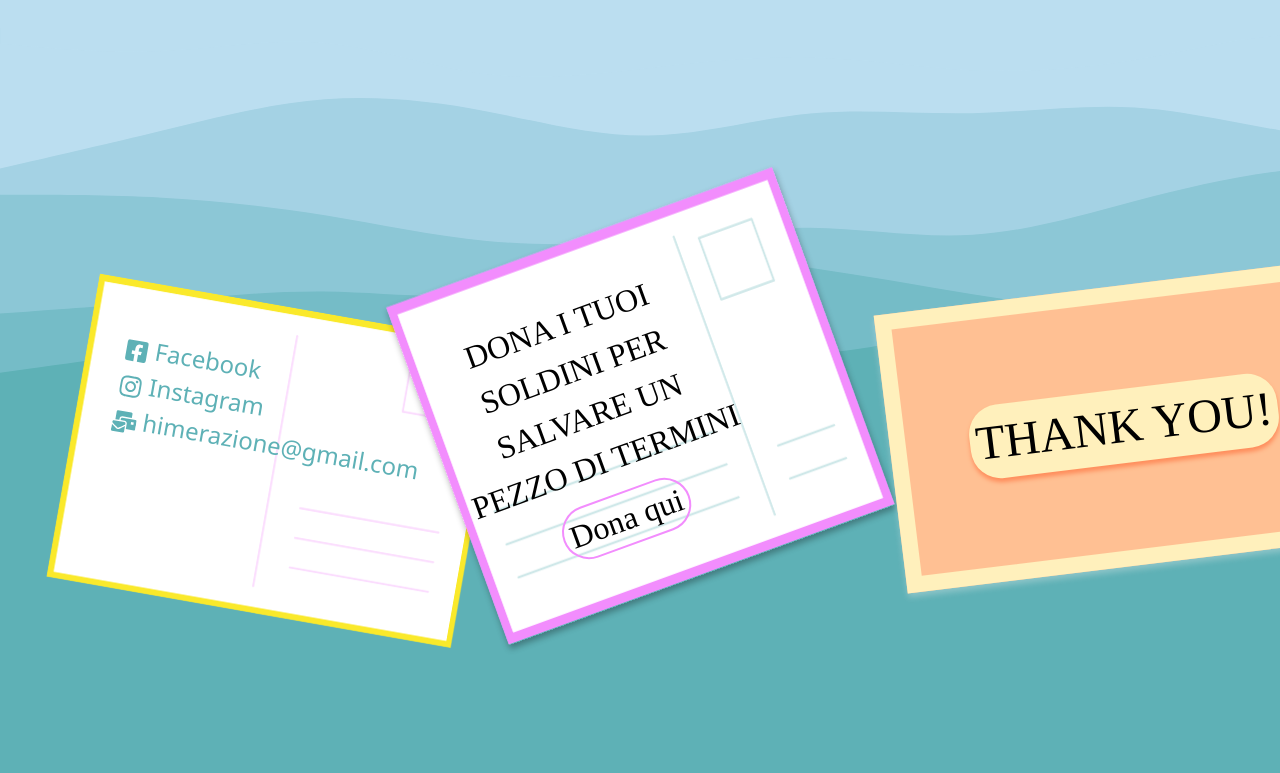
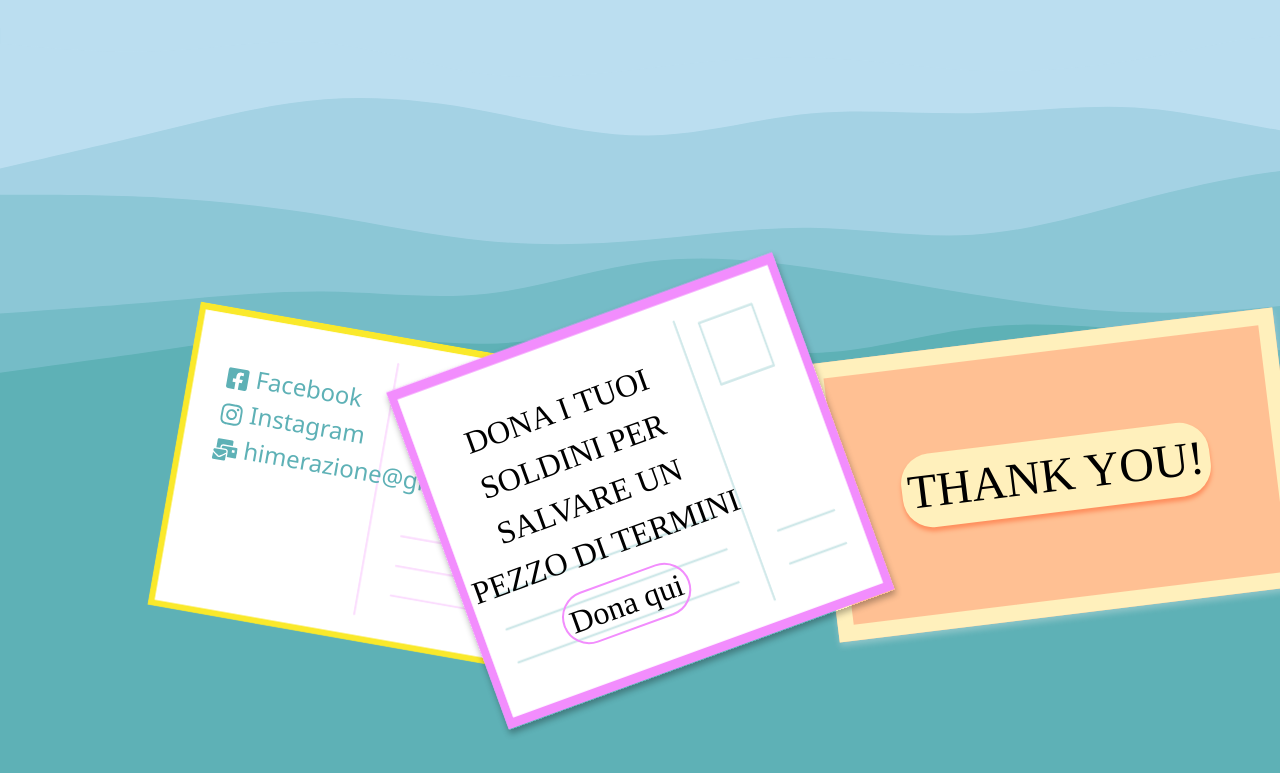
Before and after one commit to FrancescoIp/HimerAzione, a Next.js app: page /contact in a window 1280 px wide. Shown: the part 389-1162 px from the top of the page. Built offline with nearby package versions, Linux system fonts and the light colour scheme; a web font is replaced by a local one.

Commit message:
almost done

```diff
--- a/components/ArticoloCard.js
+++ b/components/ArticoloCard.js
@@ -7,6 +7,7 @@ import { Col, Row } from 'react-bootstrap'
 export default function ArticoloCard({ articolo, type }) {
   const { title, slug, immagineCopertina, publishedDate, tags, autore } = articolo.fields
   const columnDimension  = type == 'home' ? 5 : 8
+  const biggerText = type == 'home' ? 'text-container biggerText' : 'text-container'
 
   return (
     <Col xs={12} md={columnDimension} className='card-container mb-5'>
@@ -16,15 +17,14 @@ export default function ArticoloCard({ articolo, type }) {
             <Col className='image-card-container p-6' xs={5} >
               <Image
                 src={'https:' + immagineCopertina.fields.file.url}
-                // width={thumbnail.fields.file.details.image.width}
-                // height={thumbnail.fields.file.details.image.height}
                 width={140}
                 height={210}
                 layout='responsive'
                 id='BlogPrevCardImg'
               />
             </Col>
-            <Col className='text-container' >
+            {/* biggerText will always have 'text-container' class in it */}
+            <Col className={biggerText} >
               <p>Pubblicato il: {dayjs(publishedDate).format("DD-MM-YYYY")}</p>
               <h4>{title}</h4>
               {/* the second p is positioned at the bottom of the blog-card */}
--- a/components/BlogPrev.css
+++ b/components/BlogPrev.css
@@ -1,9 +1,15 @@
 .BlogPrev-container{
     margin: 10% 15% 5%;
+}
+.biggerText{
+    font-size: 22px;
 }
 
 @media screen and (max-width: 767px) {
     .BlogPrev-container{
         margin: 10%;
     }
+    .biggerText{
+        font-size: 15px;
+    }
 }
--- a/components/Footer.css
+++ b/components/Footer.css
@@ -21,7 +21,7 @@ footer p {
     text-transform: uppercase;
 
     position: relative;
-    top: -160px;
+    top: -75px;
     background-image: url('/donationCard.png');
     background-repeat: round;
     height: 360px;
@@ -66,10 +66,12 @@ footer p {
     color: black;
 }
 
-.contact-container {
+.cartolina-contatti-container {
     position: relative;
-    top: -80px;
-    left: 60px;
+
+    top: -52px;
+    left: 161px;
+
     -webkit-transform: rotate(10deg);
     -moz-transform: rotate(10deg);
     -o-transform: rotate(10deg);
@@ -78,7 +80,7 @@ footer p {
 }
 
 
-.social-box {
+.cartolina-contatti-box {
     position: relative;
     top: -265px;
     left: 6px;
@@ -86,7 +88,7 @@ footer p {
     list-style-type: none;
 }
 
-.social-box a {
+.cartolina-contatti-box a {
     text-decoration: none;
     color: #5EB1B6;
     font-size: 1.5em;
@@ -98,9 +100,9 @@ footer p {
     background-color: #FFC093 ;
     border: 2vh solid #FFF0BC;
     position: relative;
-    top: -100px;
-    left: 20px;
-    z-index: 2;
+    top: -51px;
+    left: -48px;
+    z-index: 0;
 
     /* shadows */
     -webkit-box-shadow: 0 4px 6px rgba(0, 0, 0, .3);
@@ -122,15 +124,18 @@ footer p {
 
 @media screen and (max-width: 767px) {
     .thankYou-body_footer{
-        /* border: .5vh solid #FFF0BC; */
         height: 360px;
         width: 100%;
-        top: -24vh;
+        top: -60px;
     }
     .thxCard-btn_footer {
         font-size: 4em;
         width: 84%;
         border-radius: 45px;
     }
+    .cartolina-contatti-container {
+        top: 50px;
+        left: 20px;
+    }
 
 }
--- a/components/Footer.js
+++ b/components/Footer.js
@@ -23,10 +23,10 @@ export default function Footer() {
                     <motion.div
                         drag
                         dragConstraints={{ top: 10, right: 10, bottom: 10, left: 10 }}
-                        className='contact-container'
+                        className='cartolina-contatti-container'
                     >
                         <Image src='/postcard3.png' width={480} height={360} alt='postcardInfo' />
-                        <ul className='social-box'>
+                        <ul className='cartolina-contatti-box'>
                             <li> <a href='https://www.facebook.com/search/top?q=himerazione'><FaFacebookSquare /> Facebook</a></li>
                             <li> <a href='https://www.instagram.com/himerazione/'><FaInstagram /> Instagram</a></li>
                             <li> <a href='/contatti'><FaMailBulk /> himerazione@gmail.com</a></li>
--- a/components/JardinuPrev.css
+++ b/components/JardinuPrev.css
@@ -11,6 +11,10 @@
     width: 60%;
     height: auto;
     padding: 3% 5%;
+}
+
+.jardinu-prev-body p{
+    font-size: 30px;
 }
 
 .jardinu-prev-body h3{
@@ -30,6 +34,9 @@
     .jardinu-prev-body{
         width: 80%;
     }
+    .jardinu-prev-body p{
+        font-size: 22px;
+    }
     .jardinu-prev-body h3{
         font-size: 3em;
     }
--- a/components/cartoline/CartolinaGrazie.css
+++ b/components/cartoline/CartolinaGrazie.css
@@ -1,19 +1,21 @@
-.thankYou-body{
-    height: 220px;
-    width: 348px;
-    background-color: #FFC093 ;
+.thankYou-body {
+
+    height: 248px;
+    width: 373px;
+    background-color: #FFC093;
     border: 2vh solid #FFF0BC;
 
 
     position: relative;
+    top: -45px;
     z-index: 1;
     -webkit-box-shadow: 0 4px 6px rgba(0, 0, 0, .3);
     -moz-box-shadow: 0 4px 6px rgba(0, 0, 0, .3);
     box-shadow: 0 4px 6px rgba(255, 244, 244, 0.3);
 
     display: inline-flex;
-    justify-content: center; /* center the content horizontally */
-    align-items: center; /* center the content vertically */
+    justify-content: center;
+    align-items: center;
 
     -webkit-transform: rotate(-7deg);
     -moz-transform: rotate(-7deg);
@@ -22,13 +24,13 @@
     transform: rotate(-7deg);
 }
 
-.btn-thxCard-home:hover{
+.btn-thxCard-home:hover {
     box-shadow: none;
     background-color: #ffea9d;
 }
 
 @media screen and (max-width: 767px) {
-    .thankYou-body{
+    .thankYou-body {
         border: .5vh solid #FFF0BC;
         font-size: 1.2em;
         height: 110px;
--- a/pages/blog/[slug].js
+++ b/pages/blog/[slug].js
@@ -1,6 +1,7 @@
 
 import { createClient } from 'contentful'
 import { documentToReactComponents } from '@contentful/rich-text-react-renderer';
+import Link from "next/dist/client/link"
 import Image from 'next/image'
 import Skeleton from '../../components/Skeleton'
 
@@ -57,7 +58,6 @@ export default function ArticoloDettagli({ articolo }) {
   const options = {
     renderNode: {
       "embedded-asset-block": (node) => {
-        console.log(node)
         const alt = node.data.target.fields.title
         const url = node.data.target.fields.file.url
         return <Image alt={alt} src={"https:" + url} width={300} height={230} />
@@ -82,6 +82,8 @@ export default function ArticoloDettagli({ articolo }) {
           <div className="method">
             <div>{documentToReactComponents(body, options)}</div>
           </div>
+          <span className='navigation-articolo'> <Link href={'/blog'}>Torna indietro</Link> / <Link href={'/'}>Home</Link> </span>
+
         </div>
 
       </div>
--- a/pages/blog/index.css
+++ b/pages/blog/index.css
@@ -37,10 +37,11 @@
 /* ------------------ pagina articolo ---------------- */
 
 .pagina-articolo{
-    border: 4px solid white;
+    border: 7px solid white;
     background-color: #E2E2E2;
     border-radius: 20px;
-    margin: 0 20%;
+    margin: 8% 20% 0 20%;
+
 }
 
 #articolo-img{
@@ -49,5 +50,17 @@
 }
 
 .container-articolo-body{
-    padding: 5%;
+    padding:0 5% 5% 5%;
 }
+
+.navigation-articolo{
+    display: flex;
+    justify-content: flex-end;
+}
+
+.info{
+    margin-bottom: 5px;
+}
+
+@media screen and (max-width: 767px) {
+}
```
